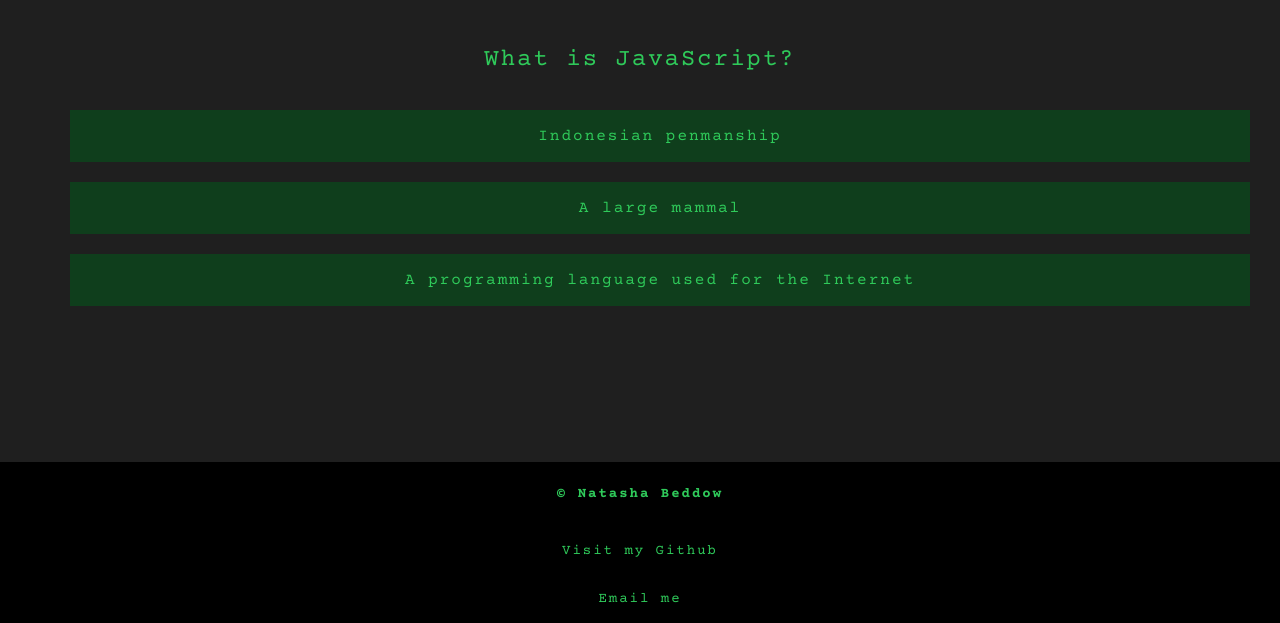
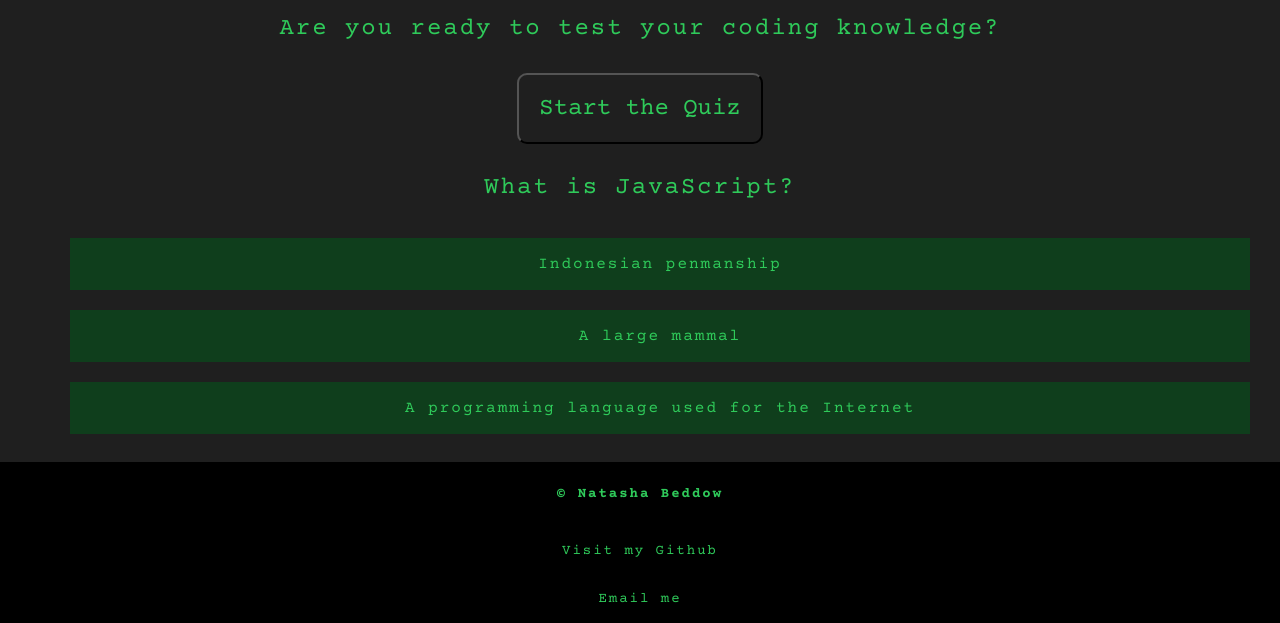
Before and after one commit to LonelyOrphan/timed-coding-quiz, a plain HTML site: page index.html in a window 1280 px wide. Shown: the part 177-800 px from the top of the page. Drawn offline with nearby package versions, Linux system fonts and the light colour scheme.

```diff
--- a/index.html
+++ b/index.html
@@ -21,13 +21,13 @@
     </header>
      <main id="main">
 
-        <!-- <section id="startup-screen">
+        <section id="startup-screen">
             <h1>Timed Coding Quiz</h1>
             <h2>Are you ready to test your coding knowledge?</h2>
             <div class="btn-container">
                 <button class="btn" id="start-btn">Start the Quiz</button>
             </div>
-    </section> -->
+    </section>
 
 
           <!-- question section dynamically rendered via JS -->
```
Also changed, not shown: README.md, assets/images/screenshot.jpg (added).
